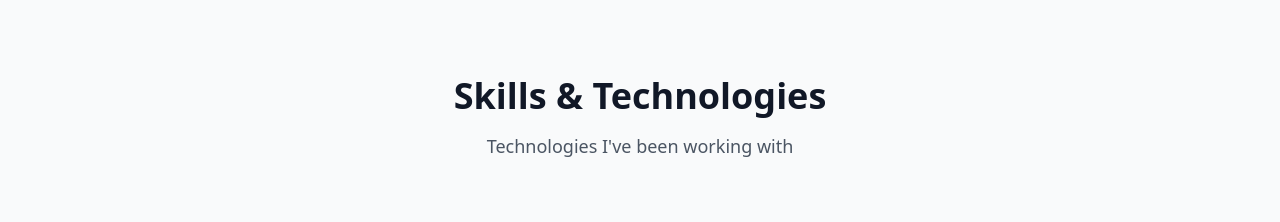
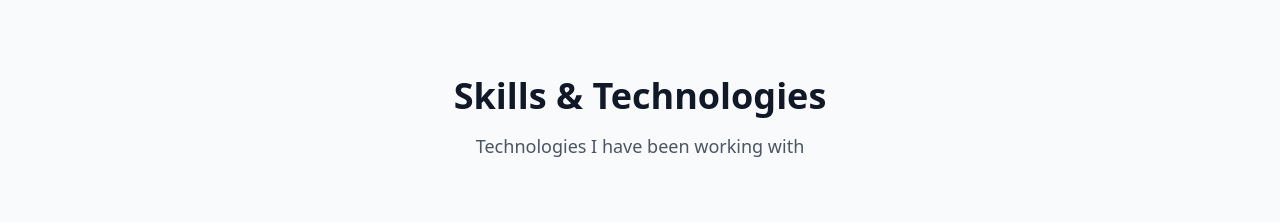
Before and after one commit to iesparag/parag-portfolio, a Next.js app: page / in a window 1280 px wide. Shown: the part 2700-2922 px from the top of the page. Built offline with nearby package versions, Linux system fonts and the light colour scheme.

Commit message:
chore: update typescript config and workflow

```diff
--- a/src/components/Navigation.tsx
+++ b/src/components/Navigation.tsx
@@ -4,7 +4,7 @@ import ThemeToggle from './ThemeToggle';
 import { X, Menu } from './icons';
 
 export default function Navigation() {
-  const [ _,setIsScrolled] = useState(false);
+  const [ ,setIsScrolled] = useState(false);
   const [isMobileMenuOpen, setIsMobileMenuOpen] = useState(false);
 
   useEffect(() => {
--- a/src/components/SkillsSection.tsx
+++ b/src/components/SkillsSection.tsx
@@ -19,7 +19,7 @@ export default function SkillsSection() {
             Skills & Technologies
           </h2>
           <p className="text-lg text-gray-600 dark:text-gray-400">
-            Technologies I've been working with
+            Technologies I have been working with
           </p>
         </motion.div>
 
```
